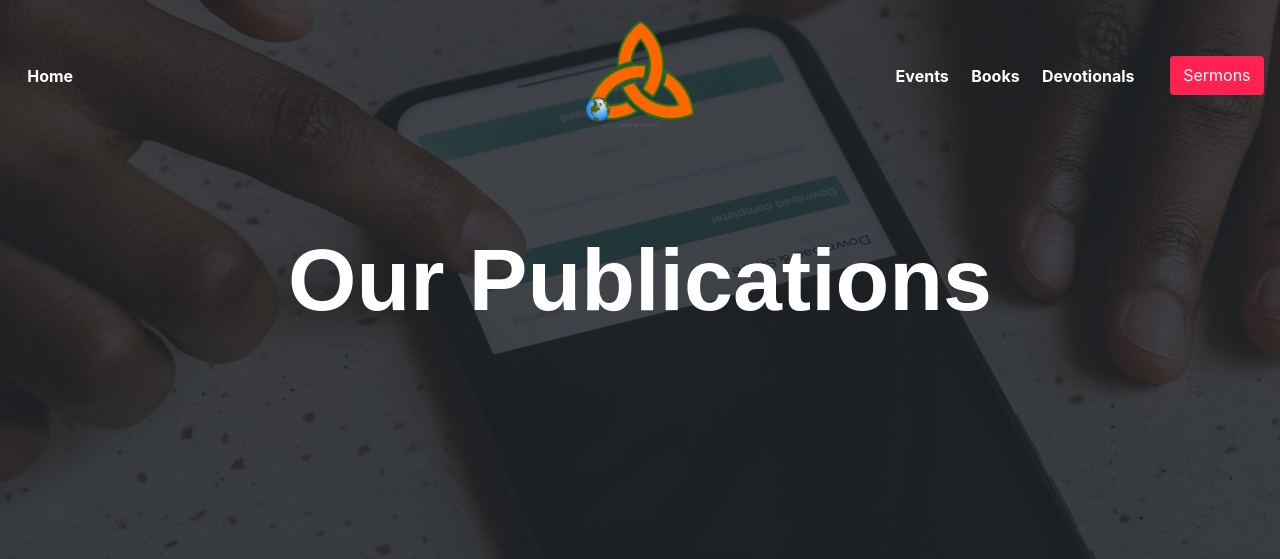
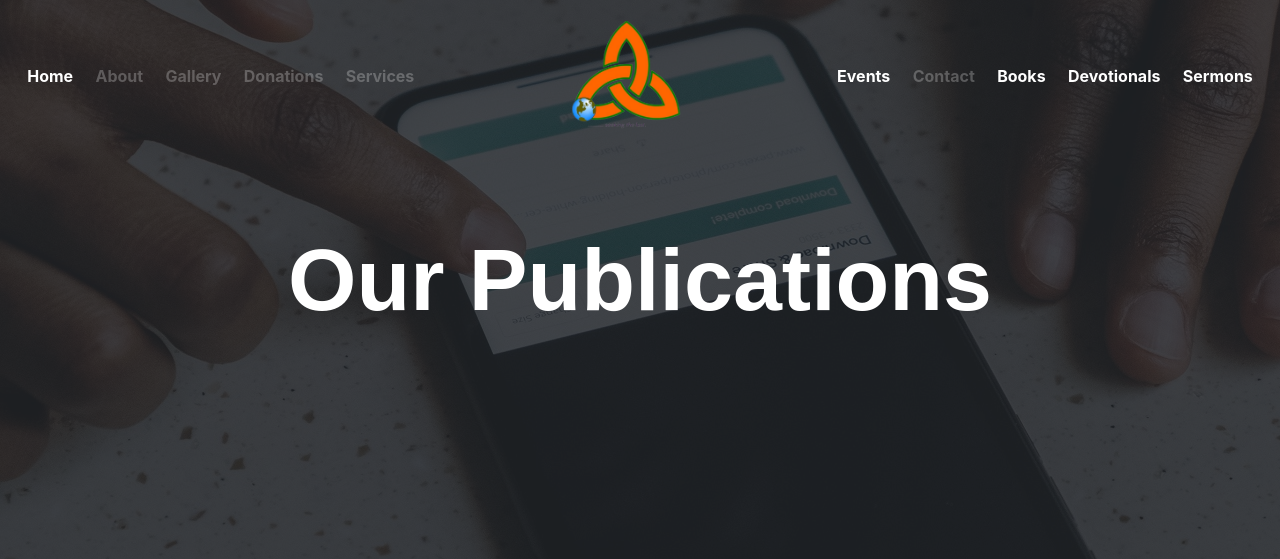
Before and after one commit to andyjrII/swbchurch, a Django app: page /books/ in a window 1280 px wide. Shown: the top 559 px of the page. Run offline with Django 5.2, Linux system fonts and the light colour scheme; data that the repository does not hold is empty; some libraries are stand-ins or nearby versions.

Commit message:
Some Nav items disabled when not on home page

```diff
--- a/templates/master.html
+++ b/templates/master.html
@@ -10,7 +10,7 @@
     />
     <meta
       name="description"
-      content="Soul Winning Believers Church landing page."
+      content="Soul Winning Believers Church official website."
     />
     <meta name="author" content="NerdVille" />
     <link
@@ -65,22 +65,34 @@
           <li class="nav-item">
             <a class="nav-link" href="/">Home</a>
           </li>
-          {% if request.path == '/' %}
           <li class="nav-item">
-            <a class="nav-link" href="#about">About</a>
+            <a
+              class="nav-link {% if request.path != '/' %}disabled{% endif %}"
+              href="#about"
+              >About</a
+            >
           </li>
           <li class="nav-item">
-            <a class="nav-link" href="#gallery">Gallery</a>
+            <a
+              class="nav-link {% if request.path != '/' %}disabled{% endif %}"
+              href="#gallery"
+              >Gallery</a
+            >
           </li>
           <li class="nav-item">
-            <a class="nav-link" href="#donations">Donations</a>
+            <a
+              class="nav-link {% if request.path != '/' %}disabled{% endif %}"
+              href="#donations"
+              >Donations</a
+            >
           </li>
           <li class="nav-item">
-            <a class="nav-link" href="#services"
+            <a
+              class="nav-link {% if request.path != '/' %}disabled{% endif %}"
+              href="#services"
               >Services<span class="sr-only">(current)</span></a
             >
           </li>
-          {% endif %}
         </ul>
         <a class="navbar-brand m-auto" href="/">
           <img
@@ -98,11 +110,13 @@
             <a class="nav-link" href="/newsevents">Events</a>
             {% endif %}
           </li>
-          {% if request.path == '/' %}
           <li class="nav-item">
-            <a class="nav-link" href="#contact">Contact</a>
+            <a
+              class="nav-link {% if request.path != '/' %}disabled{% endif %}"
+              href="#contact"
+              >Contact</a
+            >
           </li>
-          {% endif %}
           <li class="nav-item">
             <a class="nav-link" href="/books">Books</a>
           </li>
@@ -110,7 +124,7 @@
             <a class="nav-link" href="/devotionals">Devotionals</a>
           </li>
           <li class="nav-item">
-            <a href="/sermons" class="btn btn-primary ml-xl-4">Sermons</a>
+            <a href="/sermons" class="nav-link">Sermons</a>
           </li>
         </ul>
       </div>
```
